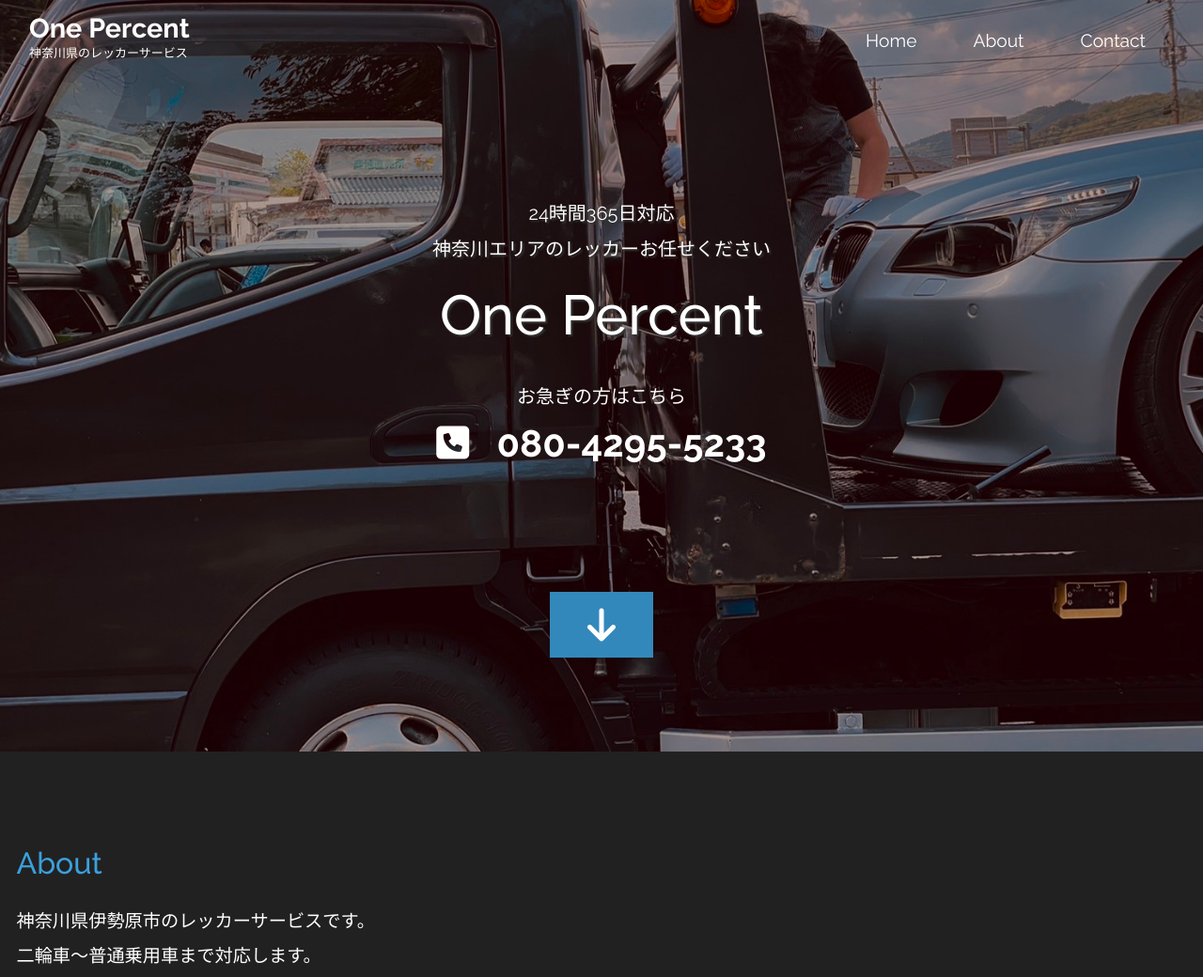
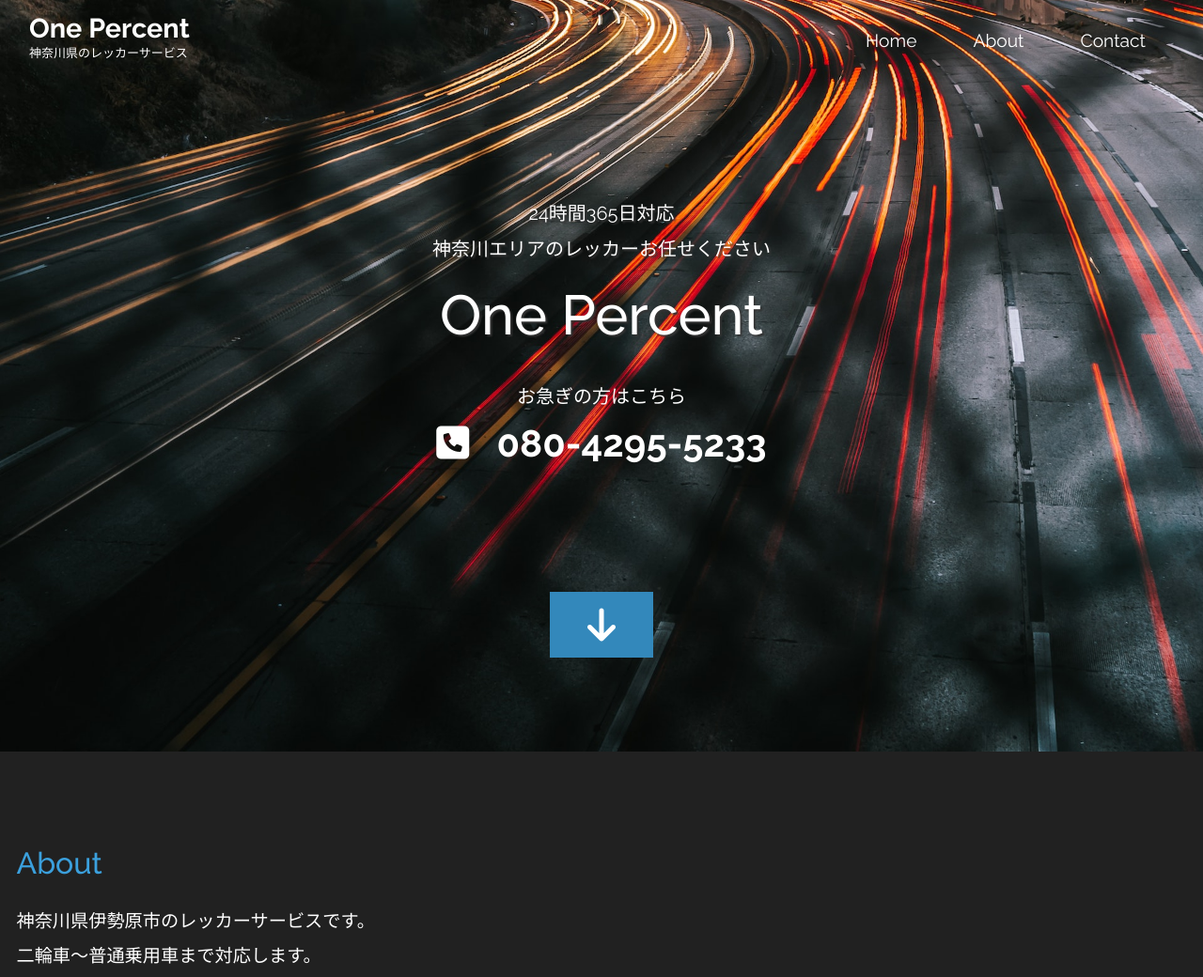
Before and after one commit to shal5ho4/OnePercent, a Django app: page / in a window 1280 px wide. Shown: the top 1040 px of the page at 94% size. Run offline with Django 3.2, Linux system fonts and the light colour scheme; parts of the project's set-up code (start-up, migrations or seed data) failed here and were passed over; some libraries are stand-ins or nearby versions.

Commit message:
デプロイ後修正2

```diff
--- a/home/static/css/tooplate-infinite-loop.css
+++ b/home/static/css/tooplate-infinite-loop.css
@@ -155,7 +155,7 @@ blockquote {
 
 #infinite {
 	background-color: #222;
-  background-image: url(../img/01.jpg);
+  background-image: url(../img/05.jpg);
   background-size: cover;
   background-repeat: no-repeat;
   height: 100vh;
@@ -266,7 +266,7 @@ blockquote {
 #contact {
   color: white;
   background-color: #212121;
-  background-image: url(../img/03.jpg);
+  background-image: url(../img/06.jpg);
   background-size: cover;
   background-position: bottom;
   background-repeat: no-repeat;
```
Also changed, not shown: home/static/img/05.jpg (added), home/static/img/06.jpg (added).
